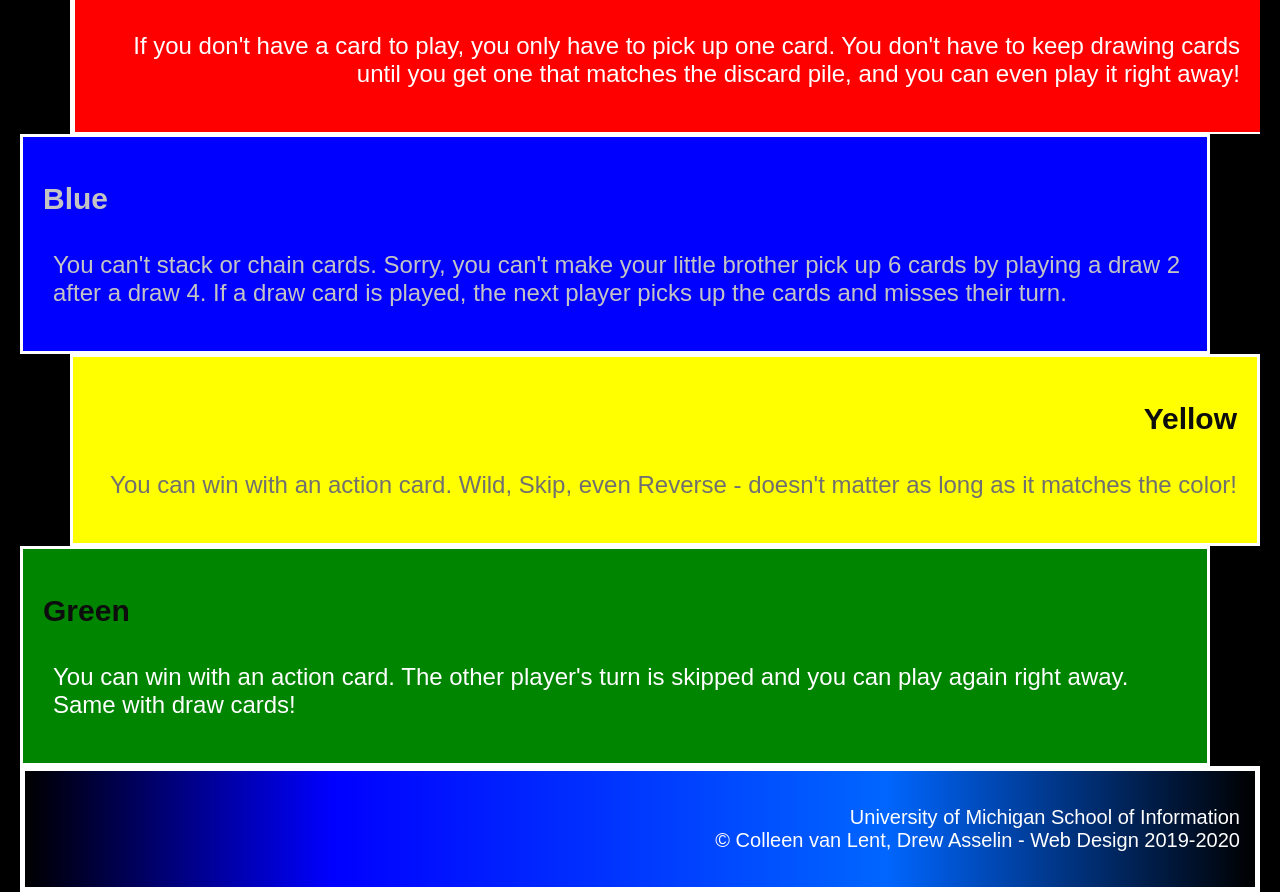
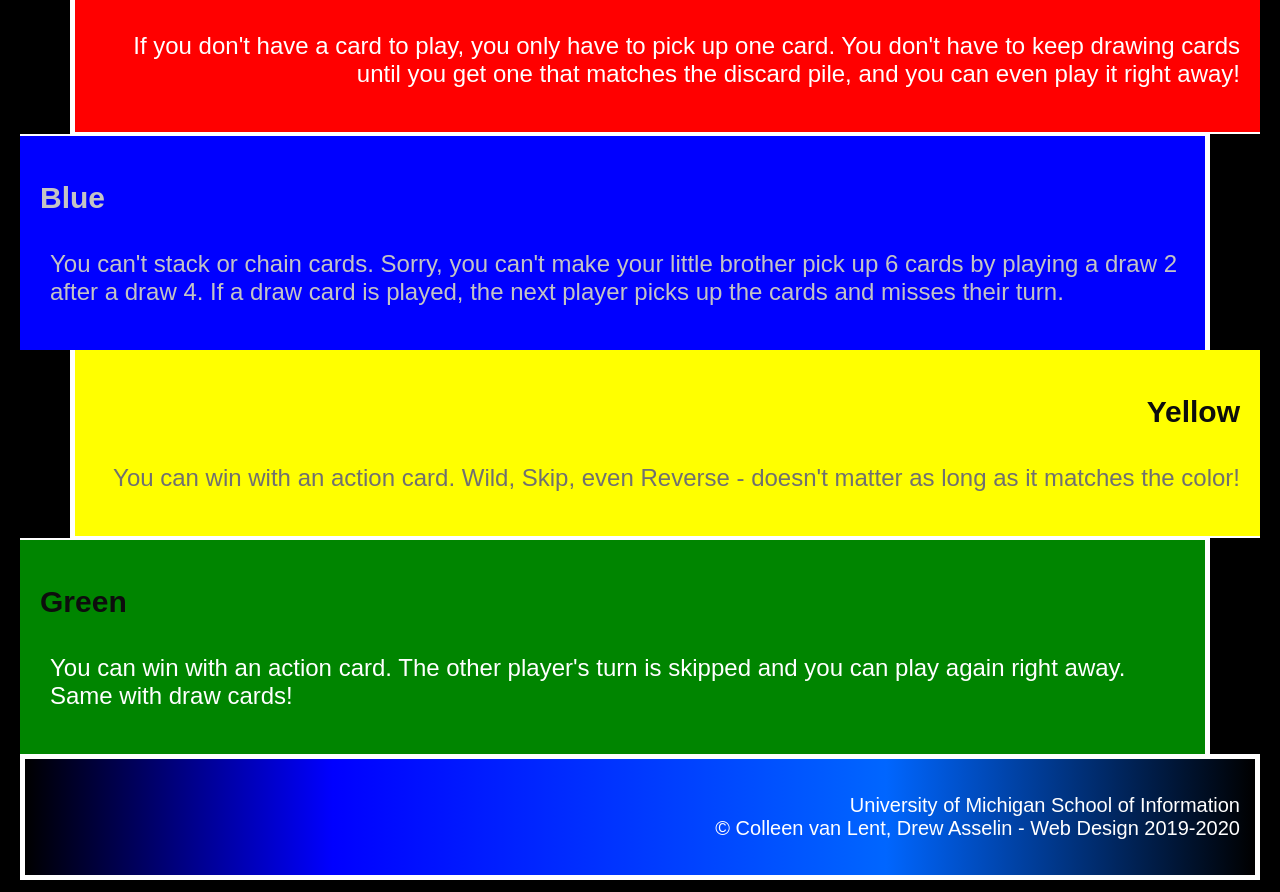
Before and after one commit to jaaack233/hw2-2023, a plain HTML site: page index.html in a window 1280 px wide. Shown: the part 700-1592 px from the top of the page. Drawn offline with Linux system fonts and the light colour scheme.

Commit message:
minor change

```diff
--- a/css/style.css
+++ b/css/style.css
@@ -53,7 +53,7 @@ div {
     text-align: left;
     margin-right: 50px;
     border-style: solid;
-    border-width: 2px 5px 0 0 solid;
+    border-width: 2px 5px 0px 0px;
 }
 
 .blue p{
@@ -69,7 +69,7 @@ div {
     text-align: right;
     margin-left: 50px;
     border-style: solid;
-    border-width: 0 0 2px 5px solid;
+    border-width: 0 0 2px 5px;
 }
 
 .yellow p {
@@ -81,7 +81,7 @@ div {
     text-align: left;
     margin-right: 50px;
     border-style: solid;
-    border-width: 2px 5px 0 0 solid;
+    border-width: 2px 5px 0 0;
 }
 
 footer {
```
